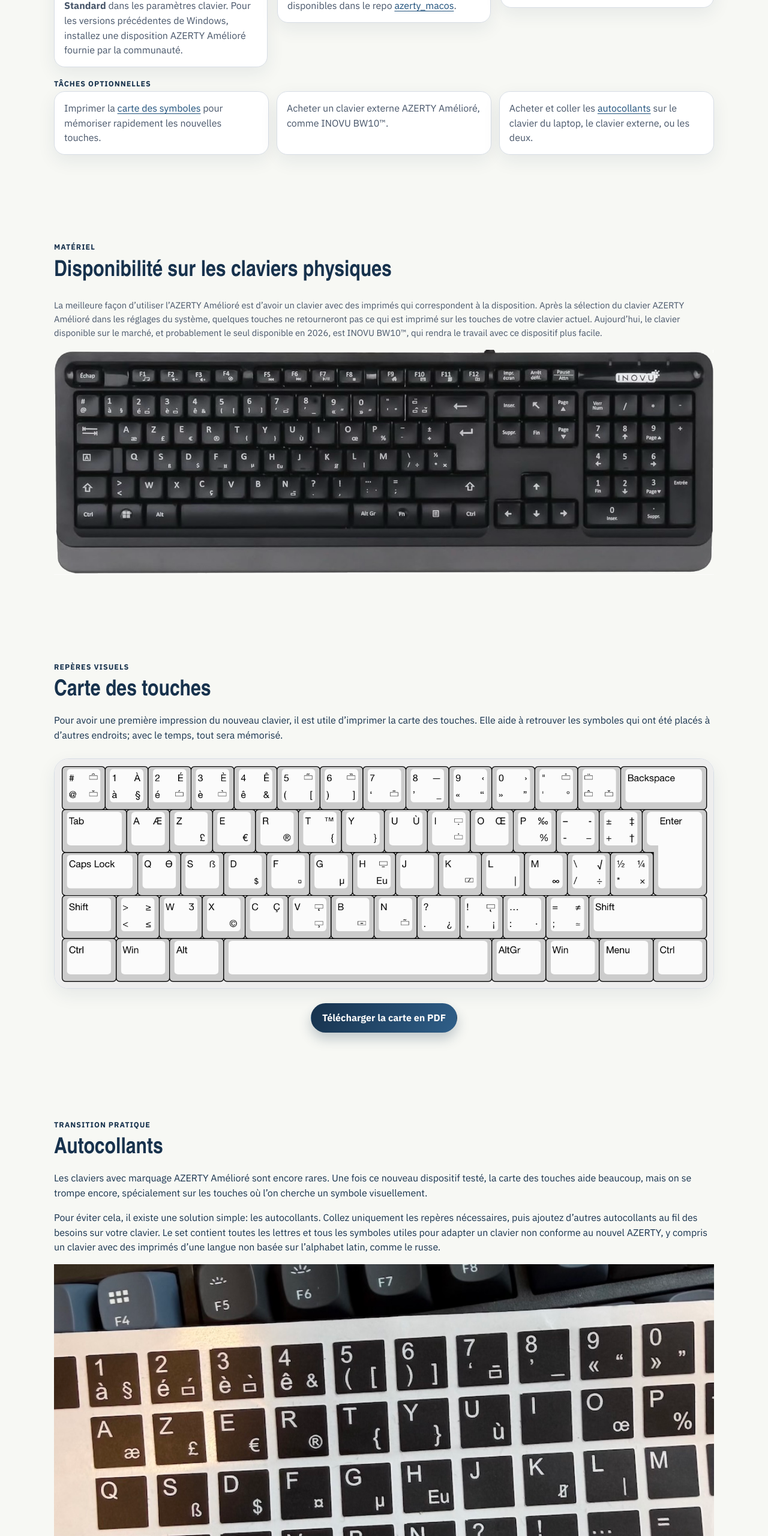
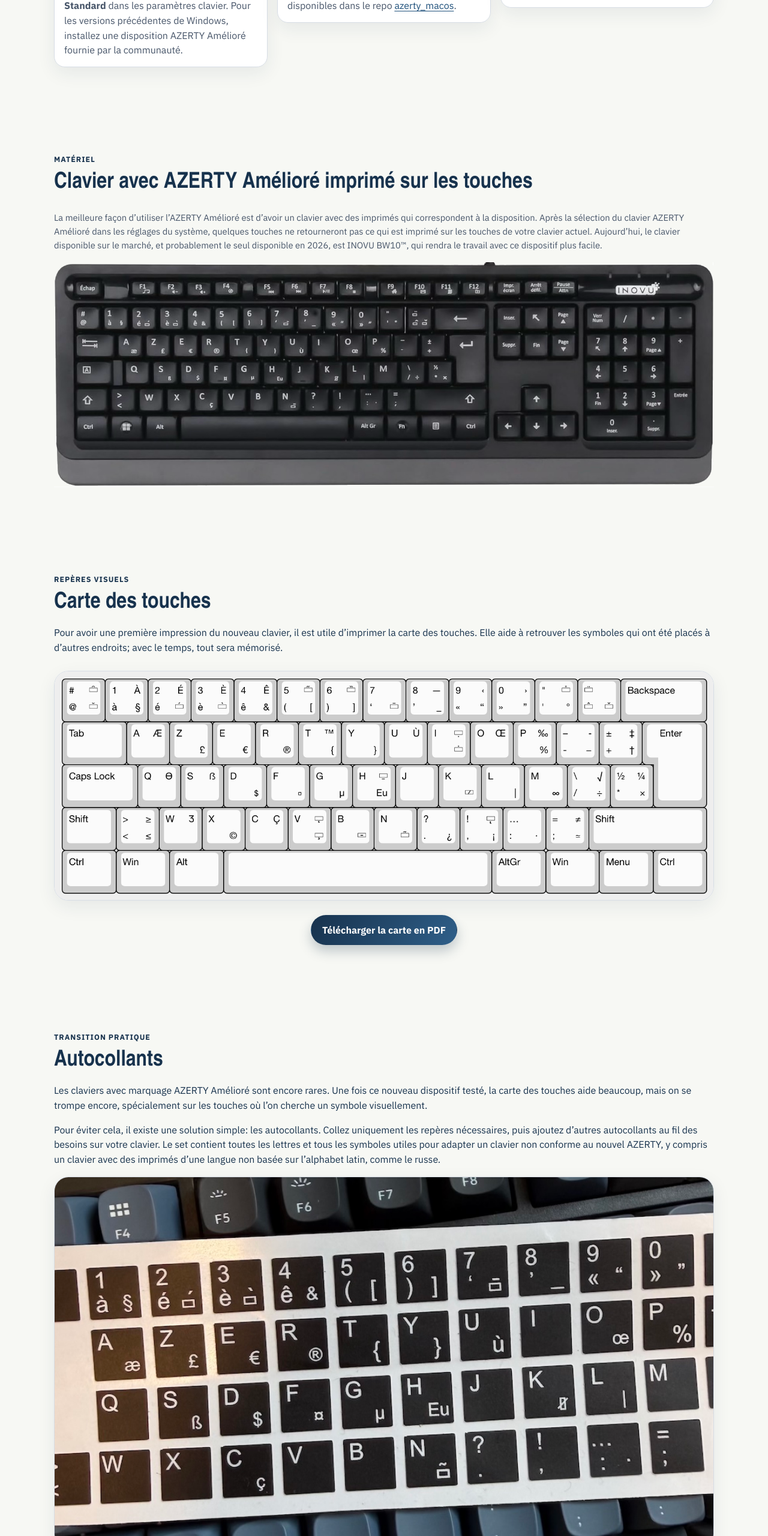
Before and after one commit to Adobels/azertyameliore, a plain HTML site: page index.html in a window 1280 px wide. Shown: the part 4120-6680 px from the top of the page at 60% size. Drawn offline with Linux system fonts and the light colour scheme; a script that the page names is missing; a web font is replaced by a local one.

Commit message:
Update commit message generation

```diff
--- a/index.html
+++ b/index.html
@@ -280,29 +280,12 @@
             </ol>
           </article>
         </div>
-
-        <div class="optional-tasks">
-          <p class="install-separator">Tâches optionnelles</p>
-          <ol class="install-steps optional-grid">
-            <li class="install-step">
-              Imprimer la <a href="#carte-des-touches">carte des symboles</a> pour mémoriser
-              rapidement les nouvelles touches.
-            </li>
-            <li class="install-step">
-              Acheter un clavier externe AZERTY Amélioré, comme INOVU BW10™.
-            </li>
-            <li class="install-step">
-              Acheter et coller les <a href="#transition">autocollants</a> sur le clavier du laptop,
-              le clavier externe, ou les deux.
-            </li>
-          </ol>
-        </div>
       </section>
 
       <section id="materiel" class="section container">
         <div class="section-head">
           <p class="eyebrow">Matériel</p>
-          <h2>Disponibilité sur les claviers physiques</h2>
+          <h2>Clavier avec AZERTY Amélioré imprimé sur les touches</h2>
         </div>
         <p class="hardware-criteria">
           La meilleure façon d’utiliser l’AZERTY Amélioré est d’avoir un clavier avec des
--- a/styles.css
+++ b/styles.css
@@ -359,14 +359,6 @@ h2 {
   text-transform: uppercase;
 }
 
-.optional-tasks {
-  margin-top: 1.1rem;
-}
-
-.optional-grid {
-  grid-template-columns: repeat(3, minmax(0, 1fr));
-}
-
 .benefits-list {
   margin: 0;
   padding: 0;
@@ -653,29 +645,12 @@ thead th {
 
 .sticker-product {
   margin-top: 1rem;
-  border: 0;
-  border-radius: 0;
-  box-shadow: none;
-  background: transparent;
-  overflow: visible;
 }
 
 .sticker-product img {
-  display: block;
   width: 100%;
-  height: auto;
   max-height: none;
-  object-fit: cover;
-  background: transparent;
-}
-
-.sticker-product figcaption {
-  margin: 0;
-  padding: 0.85rem 0 0;
-  color: var(--muted);
-  background: transparent;
-  border-top: 0;
-  font-size: 0.95rem;
+  object-fit: contain;
 }
 
 .keymap-figure img {
@@ -831,7 +806,7 @@ thead th {
   }
 
   .installation-columns {
-    grid-template-columns: 1fr;
+    grid-template-columns: repeat(3, minmax(0, 1fr));
   }
 
   .author-layout {
@@ -843,11 +818,13 @@ thead th {
     width: 100%;
   }
 
-  .optional-grid {
+  .transition {
     grid-template-columns: 1fr;
   }
+}
 
-  .transition {
+@media (max-width: 760px) {
+  .installation-columns {
     grid-template-columns: 1fr;
   }
 }
```
Also changed, not shown: en/index.html (+1 -16 lines), pl/index.html (+1 -17 lines).
